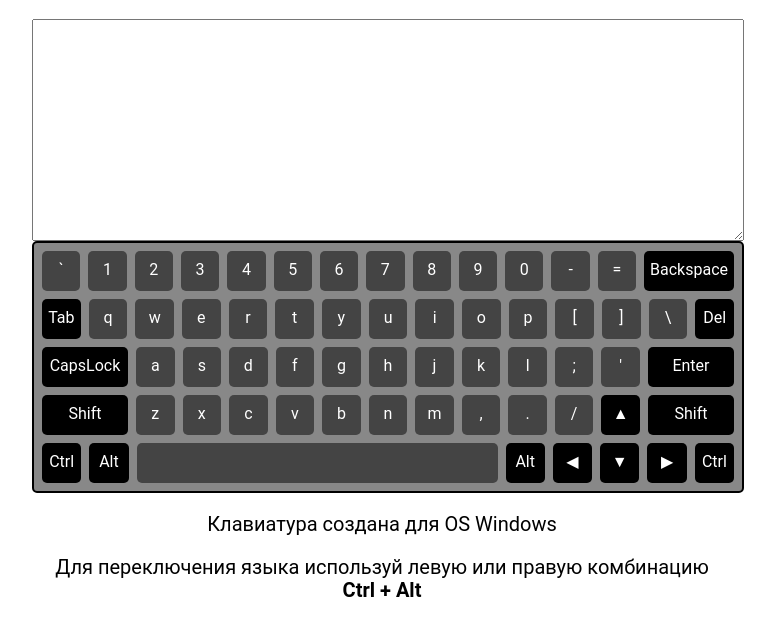
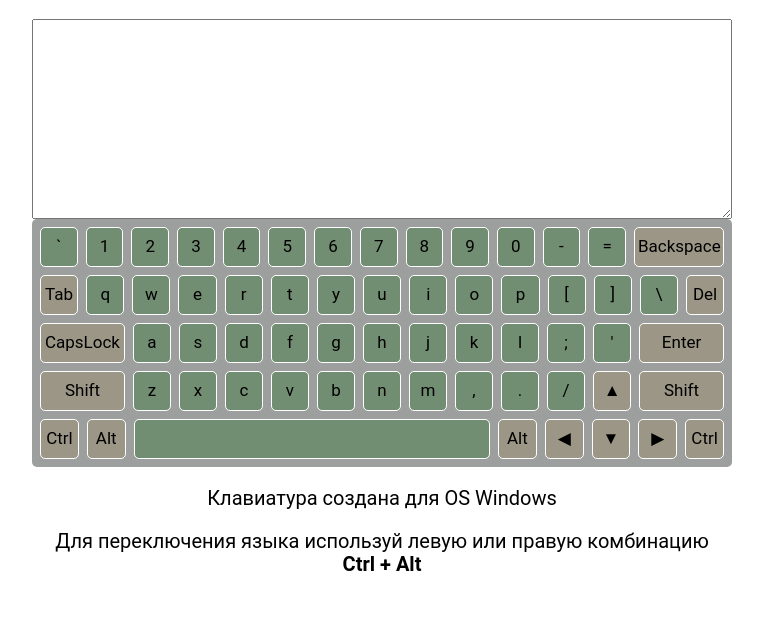
Before and after one commit to glushach/virtual-keyboard, a website with bundled scripts: page index.html in a window 1280 px wide. Shown: the part 61-696 px from the top of the page, without its empty margins (258-1033 px from the left). Built offline with nearby package versions, Linux system fonts and the light colour scheme.

Commit message:
fix: file style.css

```diff
--- a/css/style.css
+++ b/css/style.css
@@ -1,3 +1,8 @@
+* {
+    box-sizing: border-box;
+    margin: 0;
+    padding: 0;
+}
 .container {
     width: 700px;
     margin: 0 auto;
@@ -9,17 +14,16 @@ h1, .warning, .lang {
 }
 textarea {
     display: block;
-    width: 690px;
+    width: 100%;
     height: 200px;
-    margin: 10px auto 10px;
+    margin: 10px 0;
     padding: 10px;
     font-size: 18px;
     color: #444444;
 }
 .keyboard {
-    border: 2px solid #000000;
     border-radius: 5px;
-    background: #888888;
+    background: #9d9f9e;
     padding: 4px;
     width: 100%;
 }
@@ -32,17 +36,19 @@ textarea {
     width: 40px;
     height: 40px;
     border-radius: 5px;
-    border: none;
-    background: #444444;
-    color: #ffffff;
+    border: 1px solid #ffffff;
+    background: #728e72;
+    color: #000000;
     outline: none;
     transition: all .8s;
+    font-size: 17px;
+    padding: 0 3px;
 }
 .btn-double {
     width: 90px;
 }
 .btn-black {
-    background: #000000;
+    background: #9c9686;
 }
 .btn-space {
     width: 370px;
```
